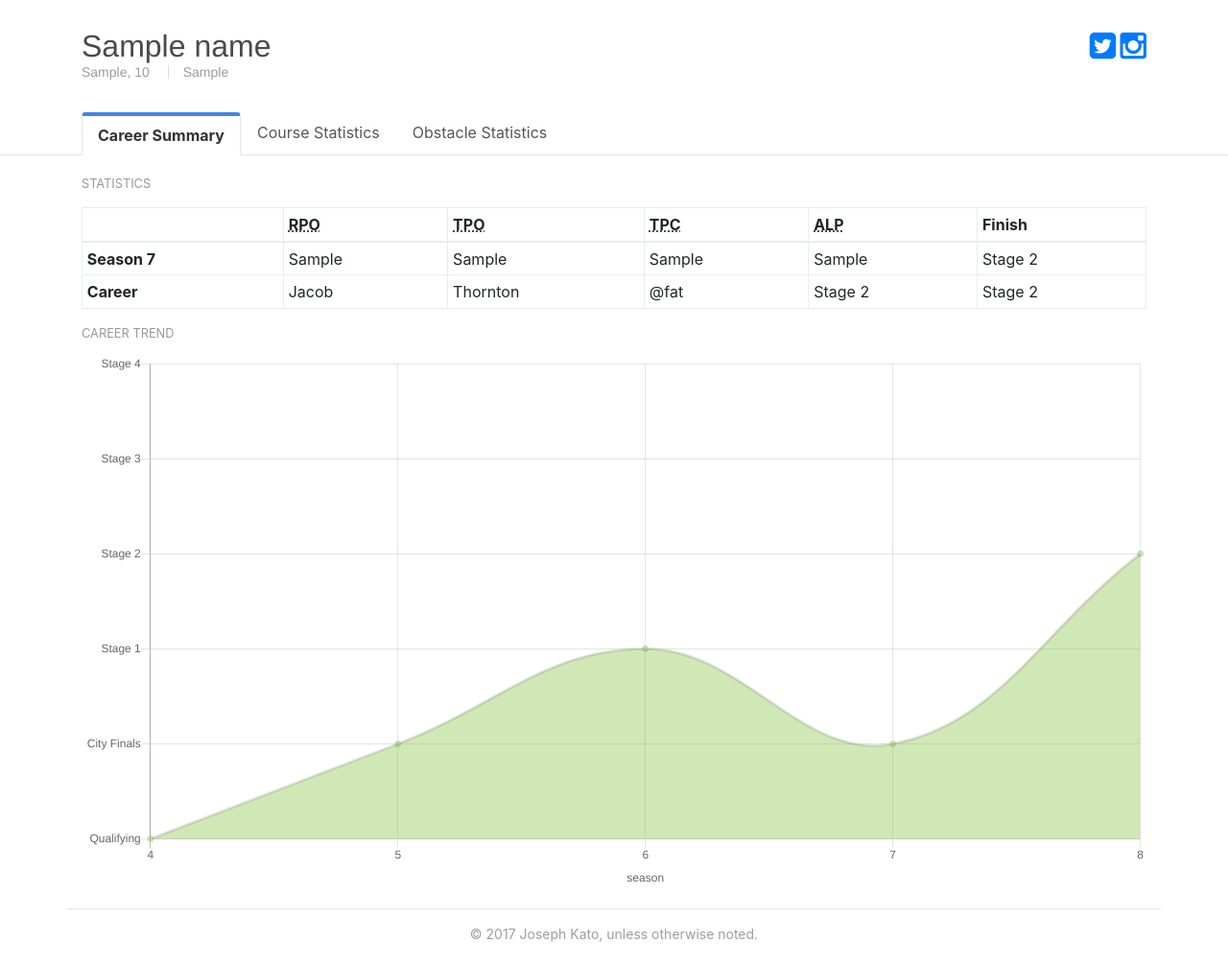
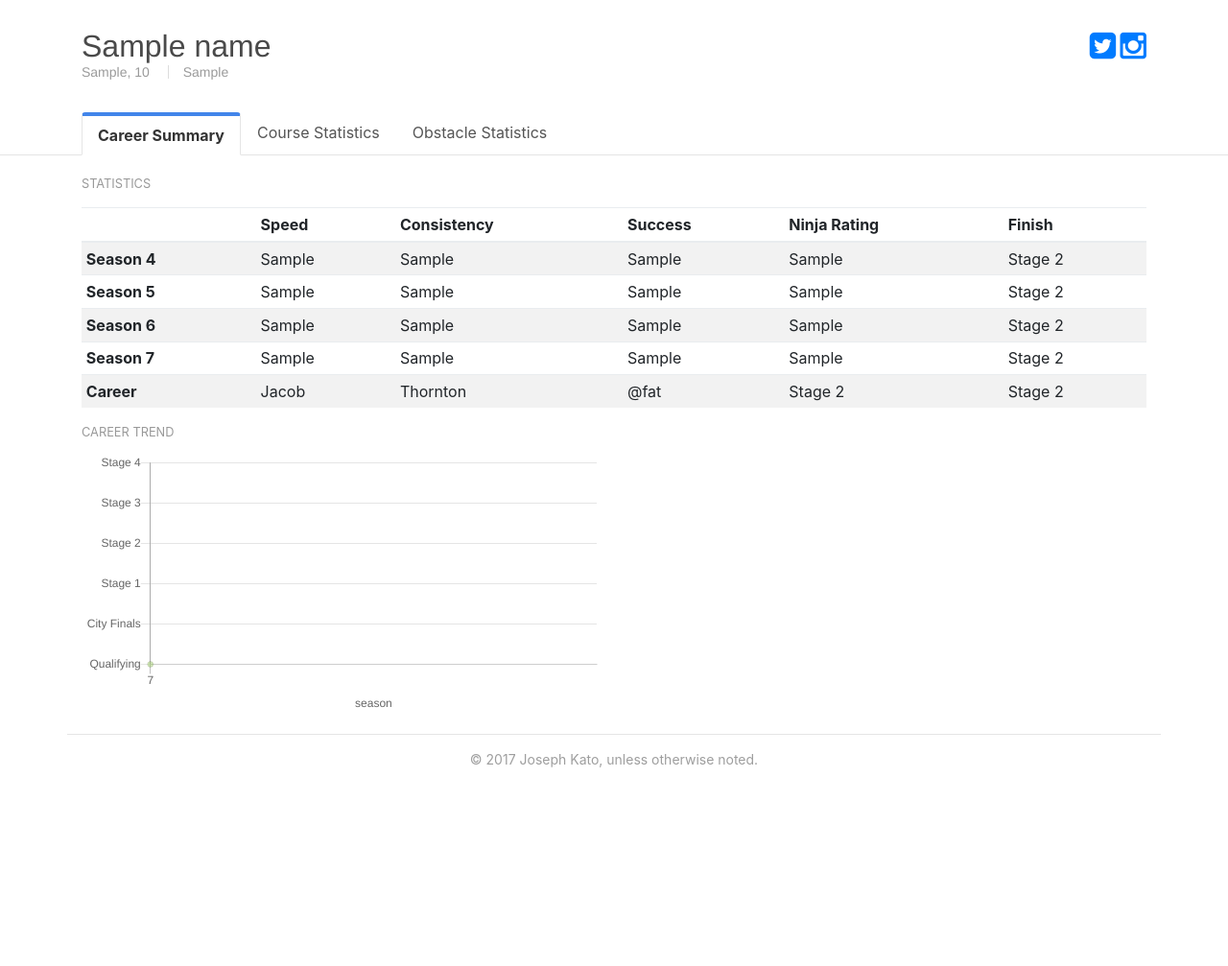
Before and after one commit to ninjaref/api, a Django app: template ninjaref/core/templates/core/profile.html in a window 1280 px wide. Shown: the part 57-1064 px from the top of the page at 96% size. After the commit the page ends 857 px from the top, so only its background shows below. Run offline with Django 3.2, Linux system fonts and the light colour scheme; tables that the repository leaves empty hold one stand-in row (values such as "Sample post"); the template is opened without the code that fills it: values that come from a table or form of the project are taken from there, most other values are stand-ins (such as "Sample title", 1, 10 or a date in 2020); some libraries are stand-ins or nearby versions.

Commit message:
WIP: profiles

```diff
--- a/ninjaref/core/static/core/js/profile.js
+++ b/ninjaref/core/static/core/js/profile.js
@@ -1,10 +1,10 @@
 var trendCtx = document.getElementById('trend').getContext('2d')
 var trendData = {
-  labels: [4, 5, 6, 7, 8],
+  labels: [7],
   datasets: [
     {
       backgroundColor: 'rgba(139,195,74,0.4)',
-      data: [1, 2, 3, 2, 4]
+      data: [1]
     }
   ]
 }
--- a/ninjaref/core/templates/core/profile.html
+++ b/ninjaref/core/templates/core/profile.html
@@ -1,13 +1,5 @@
-{% extends 'base.html' %}
-{% load static %}
-
-{% block title %} {{ name }} {% endblock %}
-
-{% block style %}
-<link rel="stylesheet" type="text/css" href="{% static 'core/css/profile.css' %}">
-{% endblock %}
-
-{% block content %}
+{% extends 'base.html' %} {% load static %} {% block title %} {{ name }} {% endblock %} {% block style %}
+<link rel="stylesheet" type="text/css" href="{% static 'core/css/profile.css' %}"> {% endblock %} {% block content %}
 <div class="athlete-info">
     <div class="container">
         <div class="profile-header">
@@ -18,7 +10,7 @@
                         <div class="info">{{ ninja.sex }}, {{ ninja.age }}
                         </div>
                         {% if ninja.occupation %}
-                            <div class="occupation">{{ ninja.occupation }}</div>
+                        <div class="occupation">{{ ninja.occupation }}</div>
                         {% endif %}
                     </div>
                 </div>
@@ -61,18 +53,42 @@
     <div class="row">
         <div class="col-sm-12">
             <label>Statistics</label>
-            <table class="table table-bordered table-sm">
+            <table class="table table-striped table-sm">
                 <thead>
                     <tr>
                         <th></th>
-                        <th><abbr title="Rest Per Obstacle">RPO</abbr></th>
-                        <th><abbr title="Time Per Obstacle">TPO</abbr></th>
-                        <th><abbr title="Time Per Course">TPC</abbr></th>
-                        <th><abbr title="Average Leaderboard Position">ALP</abbr></th>
+                        <th>Speed</th>
+                        <th>Consistency</th>
+                        <th>Success</th>
+                        <th>Ninja Rating</th>
                         <th>Finish</th>
                     </tr>
                 </thead>
                 <tbody>
+                    <tr>
+                        <th scope="row">Season 4</th>
+                        <td>{{ profileNRData.0 }}</td>
+                        <td>{{ profileNRData.1 }}</td>
+                        <td>{{ profileNRData.2 }}</td>
+                        <td>{{ profileNRData.3 }}</td>
+                        <td>Stage 2</td>
+                    </tr>
+                    <tr>
+                        <th scope="row">Season 5</th>
+                        <td>{{ profileNRData.0 }}</td>
+                        <td>{{ profileNRData.1 }}</td>
+                        <td>{{ profileNRData.2 }}</td>
+                        <td>{{ profileNRData.3 }}</td>
+                        <td>Stage 2</td>
+                    </tr>
+                    <tr>
+                        <th scope="row">Season 6</th>
+                        <td>{{ profileNRData.0 }}</td>
+                        <td>{{ profileNRData.1 }}</td>
+                        <td>{{ profileNRData.2 }}</td>
+                        <td>{{ profileNRData.3 }}</td>
+                        <td>Stage 2</td>
+                    </tr>
                     <tr>
                         <th scope="row">Season 7</th>
                         <td>{{ profileNRData.0 }}</td>
@@ -92,7 +108,7 @@
                 </tbody>
             </table>
         </div>
-        <div class="col-sm-12">
+        <div class="col-sm-6">
             <label>Career Trend</label>
             <div>
                 <canvas id="trend"></canvas>
```
Also changed, not shown: ninjaref/core/models.py (+3 -6 lines).
